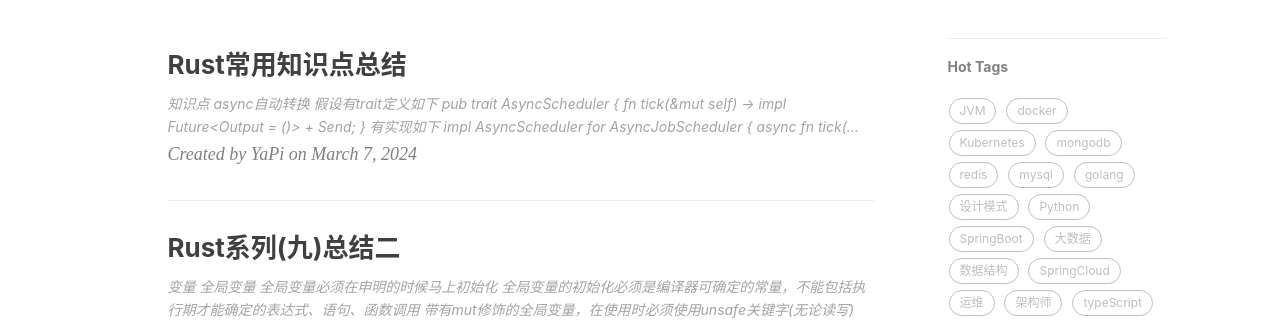
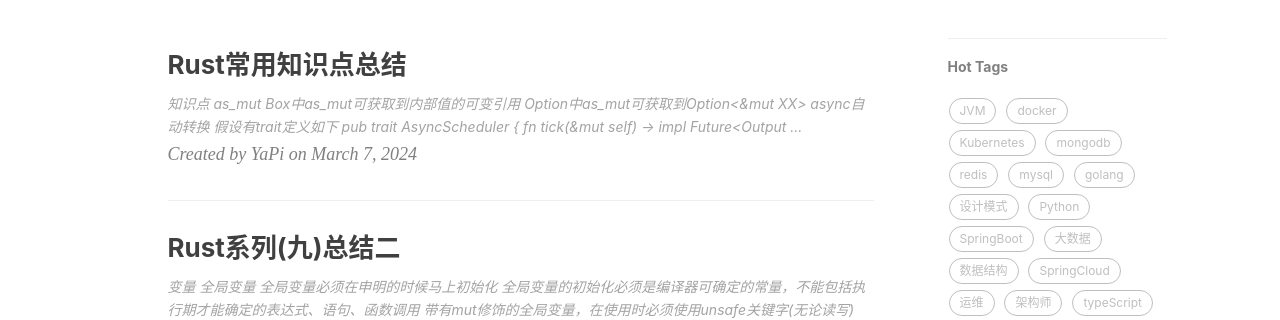
Before and after one commit to scncyangping/scncyangping.github.io, a Jekyll site: the page built from index.html, in a window 1280 px wide and 900 px high. Shown: the part 444-764 px from the top of the window. Built offline with Jekyll 4.4.1, drawn with Linux system fonts in a browser that asks for light colours; nearby versions of some CDN libraries; the list of posts is cut into pages by our own code; comment, search, counter and statistics services are not loaded.

Commit message:
fix(rust): as_mut

````diff
--- a/_posts/Rust/2024-04-07-rustall.markdown
+++ b/_posts/Rust/2024-04-07-rustall.markdown
@@ -10,6 +10,9 @@ tags:
 ---
 
 ### 知识点
+##### as_mut
+- Box中as_mut可获取到内部值的可变引用
+- Option中as_mut可获取到Option<&mut XX>
 ##### async自动转换
 假设有trait定义如下
 ```rust
````
